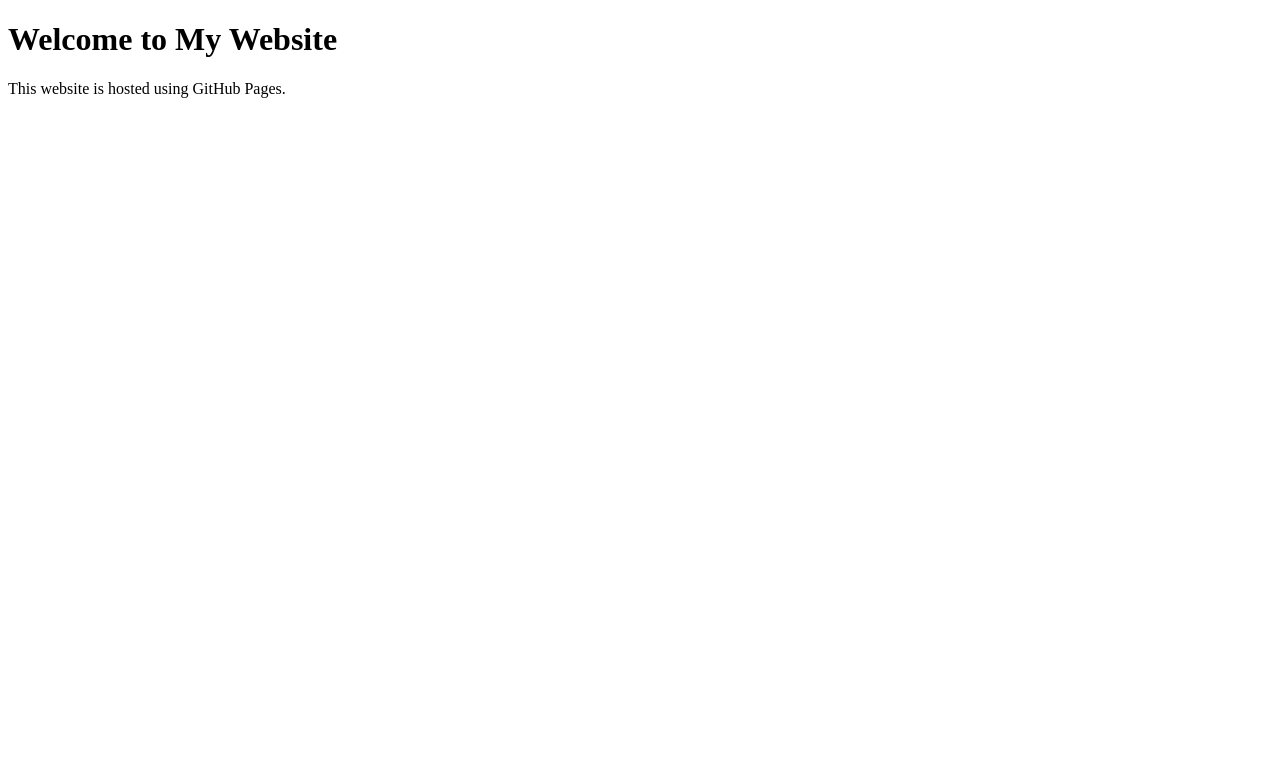
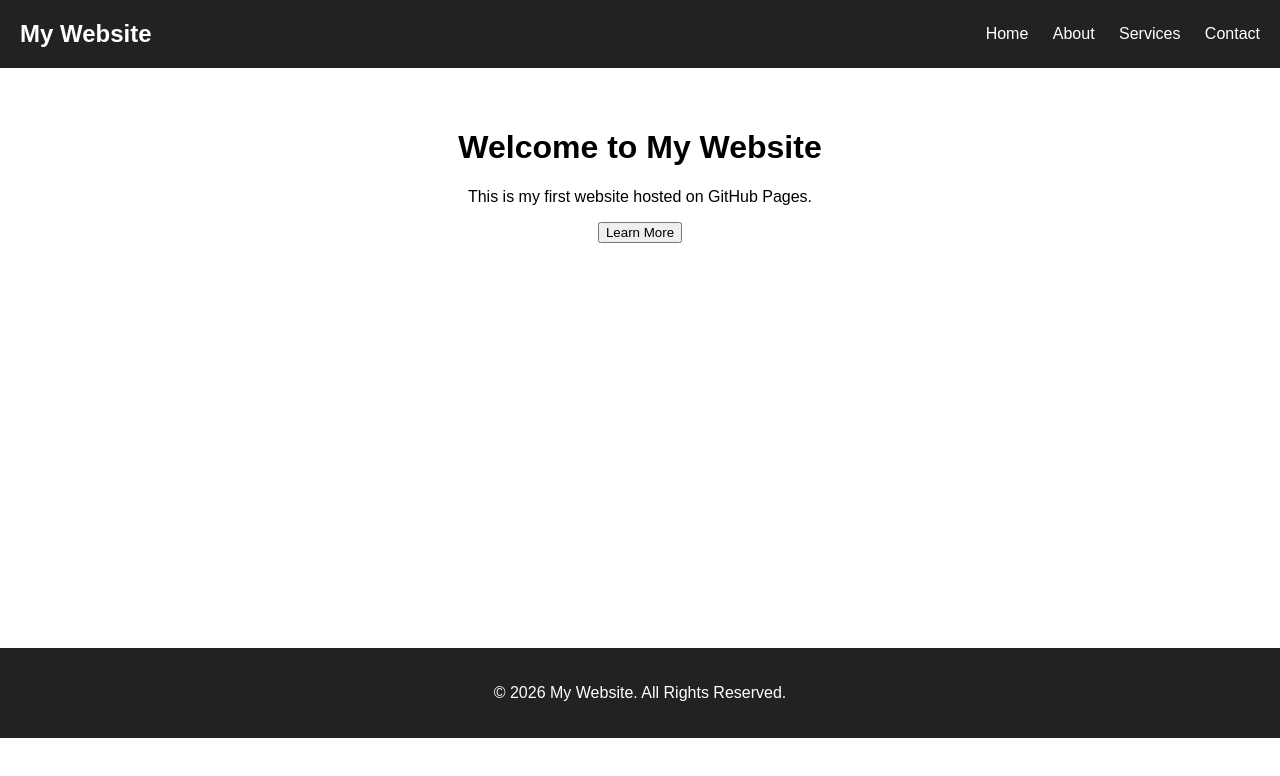
Before and after one commit to gauri3096/my-website, a plain HTML site: page index.html in a window 1280 px wide. Drawn offline with Linux system fonts and the light colour scheme.

Commit message:
Enhance HTML structure and add styles
Updated website structure and styling.

```diff
--- a/index.html
+++ b/index.html
@@ -1,12 +1,89 @@
+
 <!DOCTYPE html>
-<html>
+<html lang="en">
+
 <head>
+    <meta charset="UTF-8">
+    <meta name="viewport" content="width=device-width, initial-scale=1.0">
+
     <title>My Website</title>
+
+    <style>
+        body {
+            margin: 0;
+            font-family: Arial, sans-serif;
+        }
+
+        /* Header */
+        header {
+            background-color: #222;
+            color: white;
+            padding: 20px;
+            display: flex;
+            justify-content: space-between;
+            align-items: center;
+        }
+
+        header h2 {
+            margin: 0;
+        }
+
+        nav a {
+            color: white;
+            text-decoration: none;
+            margin-left: 20px;
+        }
+
+        nav a:hover {
+            text-decoration: underline;
+        }
+
+        /* Main Content */
+        main {
+            min-height: 500px;
+            padding: 40px;
+            text-align: center;
+        }
+
+        /* Footer */
+        footer {
+            background-color: #222;
+            color: white;
+            text-align: center;
+            padding: 20px;
+        }
+    </style>
 </head>
+
 <body>
 
-    <h1>Welcome to My Website</h1>
-    <p>This website is hosted using GitHub Pages.</p>
+    <!-- Header -->
+    <header>
+        <h2>My Website</h2>
+
+        <nav>
+            <a href="#">Home</a>
+            <a href="#">About</a>
+            <a href="#">Services</a>
+            <a href="#">Contact</a>
+        </nav>
+    </header>
+
+
+    <!-- Main Website Content -->
+    <main>
+        <h1>Welcome to My Website</h1>
+
+        <p>This is my first website hosted on GitHub Pages.</p>
+
+        <button>Learn More</button>
+    </main>
+
+
+    <!-- Footer -->
+    <footer>
+        <p>© 2026 My Website. All Rights Reserved.</p>
+    </footer>
 
 </body>
 </html>
```
